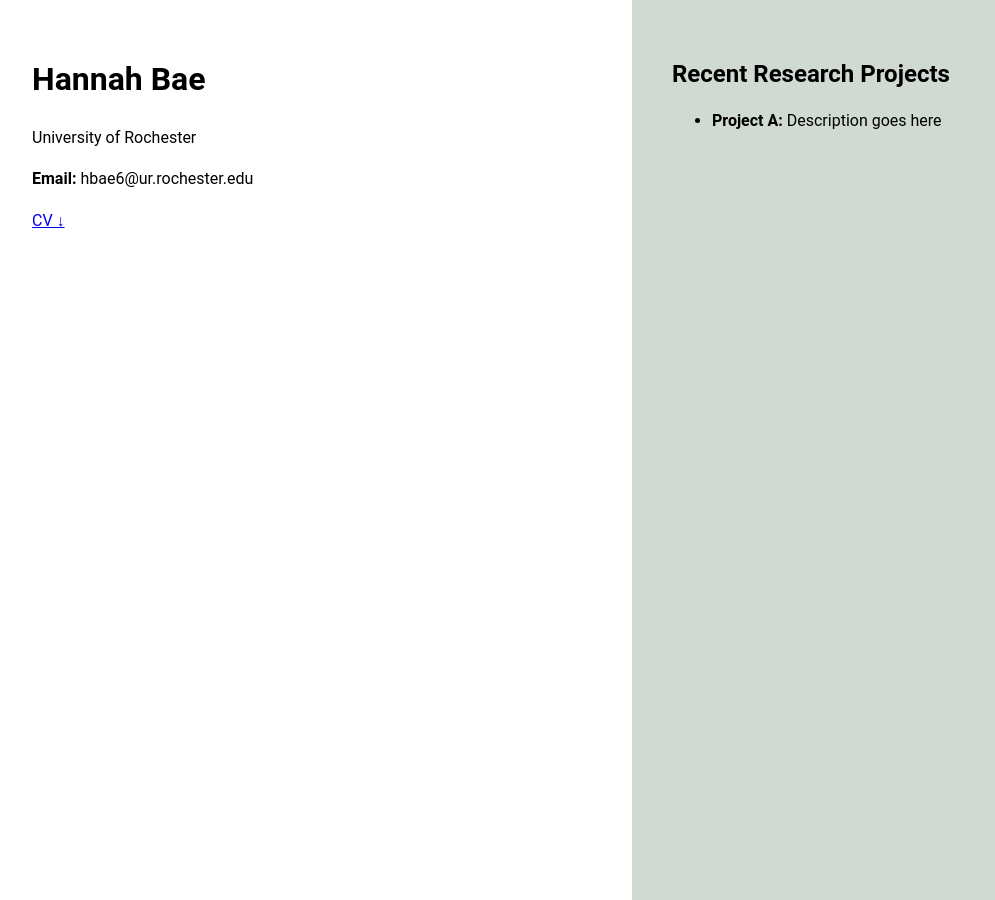
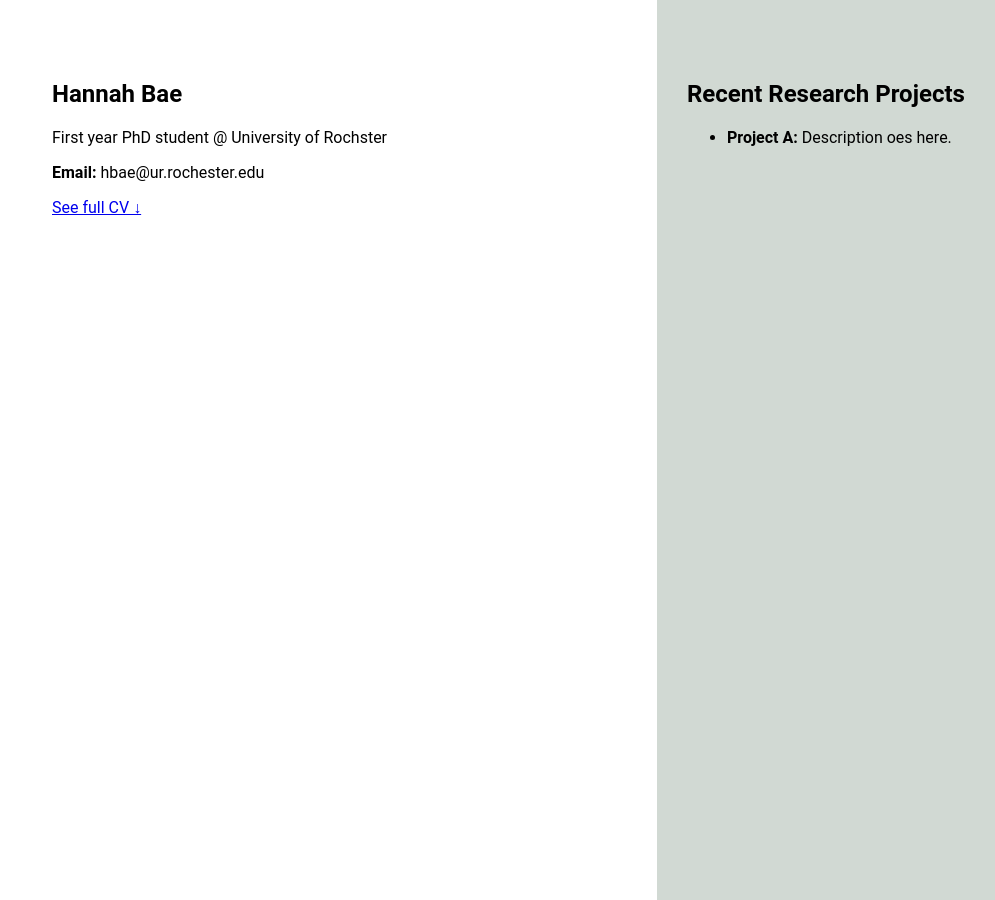
Before and after one commit to hannahbae895/hannahbae895.github.io, a Jekyll site: the page index.html, which Jekyll copies as it is, in a window 1280 px wide. Shown: the whole page, without its empty margins (8-1003 px from the left). Built offline with Jekyll 4.4.1, drawn with Linux system fonts in a browser that asks for light colours.

Commit message:
Update index.html

```diff
--- a/index.html
+++ b/index.html
@@ -46,20 +46,28 @@
 </head>
 <body>
 
-  <main class="main-section">
-    <!-- Left side: Profile -->
-    <section class="profile-section">
-      <h1>Hannah Bae</h1>
-      <p>University of Rochester</p>
-      <p><strong>Email:</strong> hbae6@ur.rochester.edu</p>
-      <p><a href="/CV.html">CV ↓</a></p>
-    </section>
 
-    <!-- Right side: Research -->
-    <section class="research-section">
-      <h2>Recent Research Projects</h2>
-      <ul>
-        <li><strong>Project A:</strong> Description goes here</li>
+
+
+<main class="main-section" style="display: flex; min-height: 100vh; font-family: Roboto, sans-serif;">
+  <!-- Profile Section (Left) -->
+  <section style="flex: 1; padding: 60px 40px 60px 60px; background: #fff;">
+    <h1>Hannah Bae</h1>
+    <p>First year PhD student @ University of Rochster</p>
+    <p><strong>Email:</strong> hbae@ur.rochester.edu</p>
+    <p><a href="/CV.html">See full CV ↓</a></p>
+  </section>
+
+  <!-- Research Section (Right) -->
+  <section style="flex: 1; padding: 60px 20px 60px 30px; background: #d1d9d3;">
+    <h2>Recent Research Projects</h2>
+    <ul>
+      <li><strong>Project A:</strong> Description oes here.</li>
+
+    </ul>
+  </section>
+</main>
+
 
       </ul>
     </section>
```
